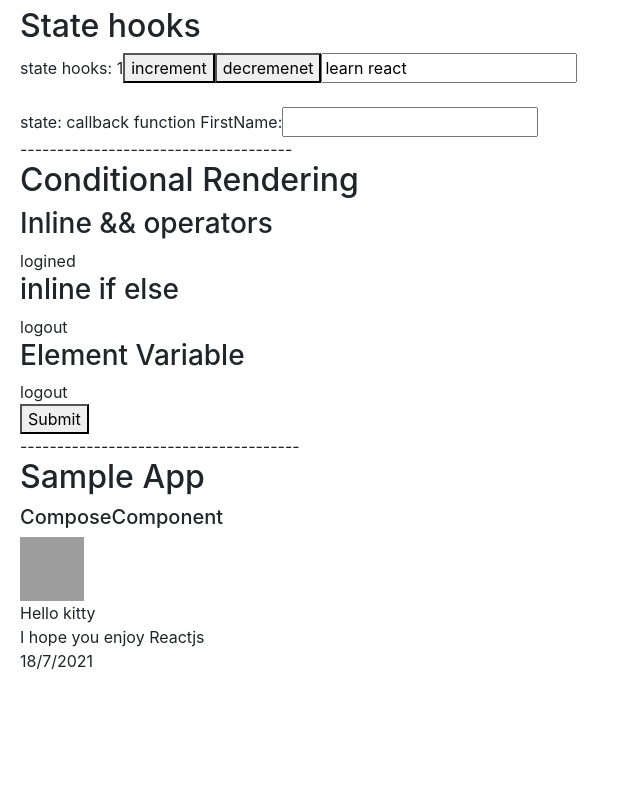
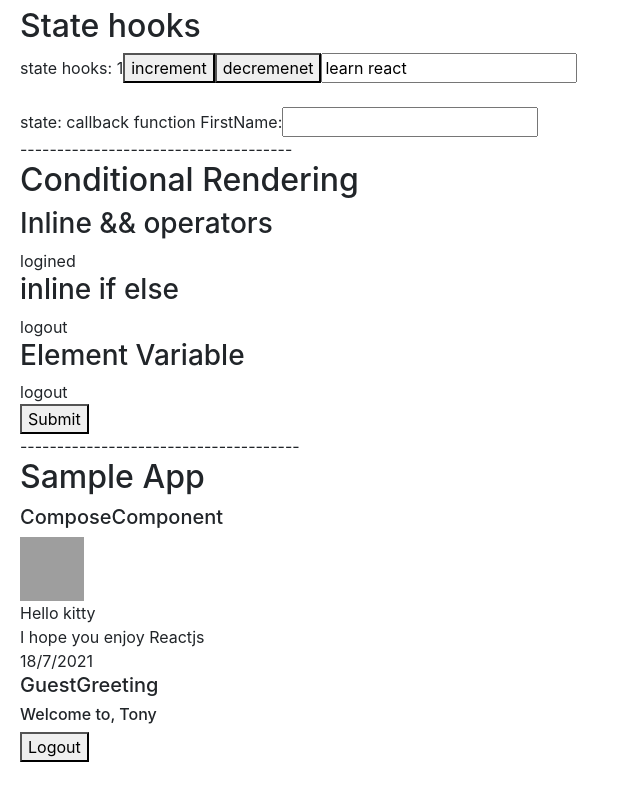
Before and after one commit to Halinh2414/LearnReactjs, a React (Create React App) app in the folder react-tony/: page / in a window 1280 px wide. Shown: the part 348-1148 px from the top of the page, without its empty margins (0-640 px from the left). Before the commit the page ends 1071 px from the top, so only its background shows below. Built offline with nearby package versions, Linux system fonts and the light colour scheme; grey boxes are pictures that could not be loaded.

Commit message:
guestGreeting

```diff
--- a/react-tony/src/App.js
+++ b/react-tony/src/App.js
@@ -4,10 +4,11 @@
 // components
 import Button from './components/Button';
 import StateComponent from './components/StateComponent';
-import ConditionalRendering from './components/ConditionalRendering'
+import ConditionalRendering from './components/ConditionalRendering';
 
 // sample app
-import ComposeComponent from './sampleApp/ComposeComponent/ComposeComponent'
+import ComposeComponent from './sampleApp/ComposeComponent/ComposeComponent';
+import GuestComponent from './sampleApp/GuestComponent/GuestComponent';
 
 function App() {
   // const abc = event.target.value;
@@ -59,6 +60,8 @@ function App() {
       <h2>Sample App</h2>
       <h5>ComposeComponent</h5>
       <ComposeComponent />
+      <h5>GuestGreeting</h5>
+      <GuestComponent />
     </div>
   );
 }
```
